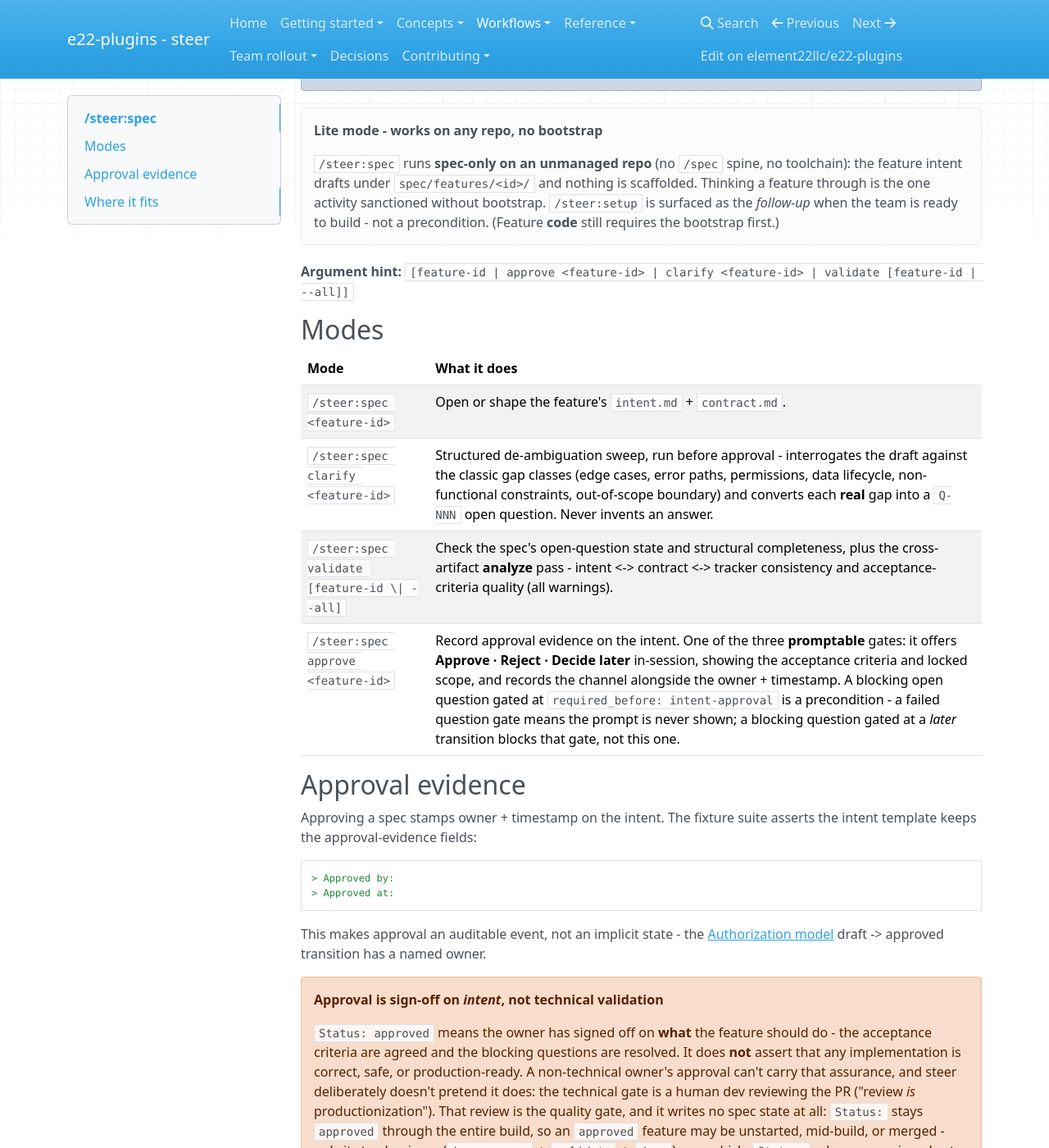
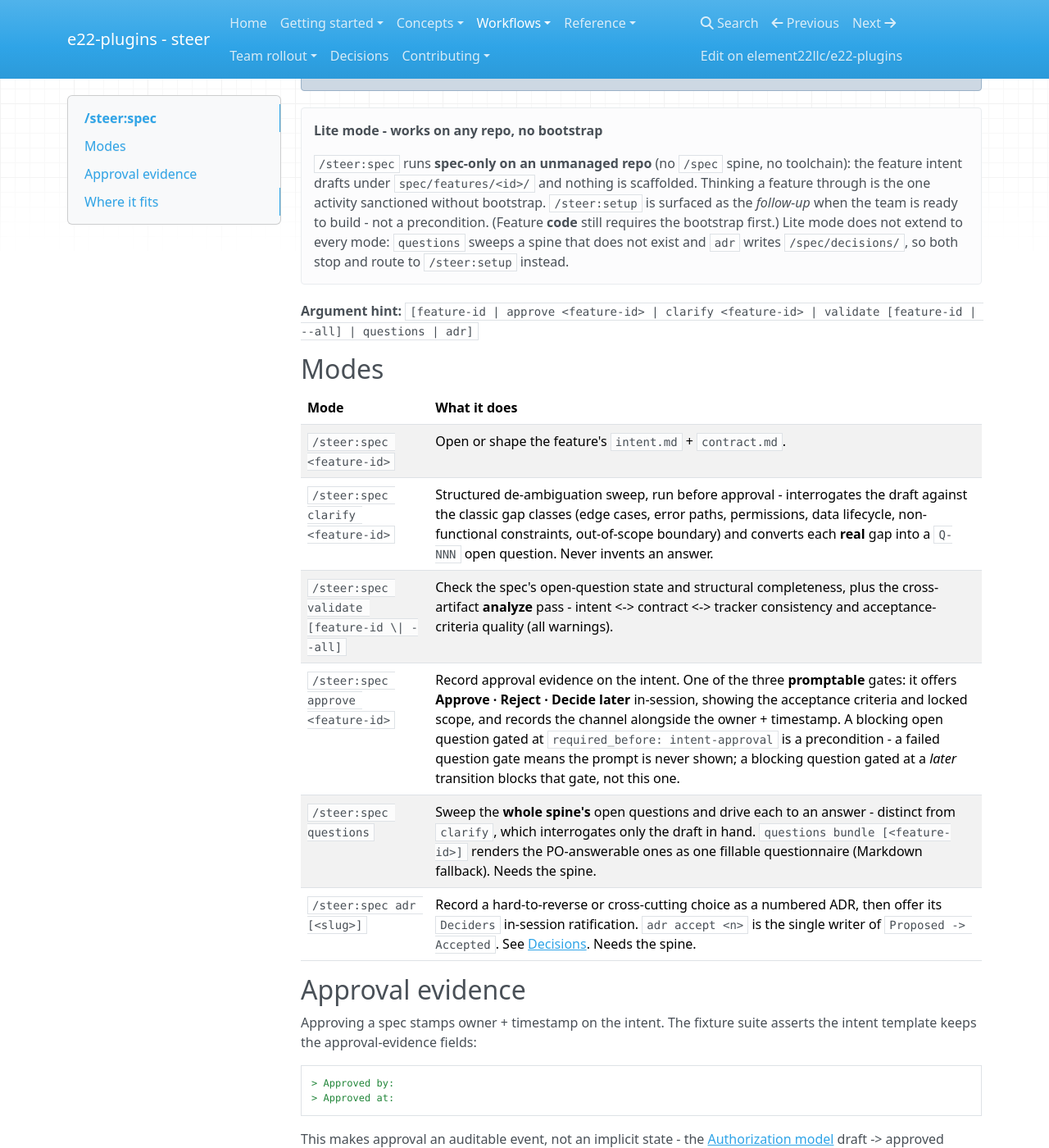
Before and after one commit to element22llc/e22-plugins, an MkDocs documentation site: the page built from docs/workflows/spec.md, in a window 1280 px wide and 1400 px high, scrolled down 272 px. Shown: the whole window at 82% size. Built offline with MkDocs 1.6.1, drawn with Linux system fonts in a browser that asks for light colours; nearby versions of some CDN libraries.

Commit message:
fix(skills): gate the question sweep on a stamped spine
`questions` had no spine check at all. Its gather step greps `spec/vision.md`,
`spec/features/*/intent.md` and `spec/PRODUCTIONIZATION.md`; on an unmanaged
repo those match nothing, and step 3's "if there are none, say so and stop"
turns *nothing was searched* into *nothing to answer*. A sweep that reports a
clean bill of health because it looked at no files is the worst way for a check
to fail, because it reads as good news.

Step 0 now requires the stamp and routes to `/steer:setup`, the gate `adr` has
carried since it was written. It belongs in the skill, not in the new
`/steer:spec questions` door: `/steer:issues` and `/steer:intake` reach the
sweep directly, so a door-level gate would miss precisely the callers that can
hand it a spine-less repo. No bootstrap exception - unlike `adr`, nothing
invokes this mid-install.

Found while writing the fold's lite-mode paragraph, which claimed both modes
gate "exactly as the owning skills already do". Half of that was true; the
paragraph now says which half and why the enforcement sits where it does.

The docs follow: the workflows page gains the two modes it never listed, its
lite-mode tip gains the carve-out, and the sdlc lifecycle table stops presenting
questions and adr as sibling skills.

Co-Authored-By: Claude Opus 5 (1M context) <noreply@anthropic.com>

```diff
--- a/docs/workflows/spec.md
+++ b/docs/workflows/spec.md
@@ -16,9 +16,11 @@ approval evidence.
     is scaffolded. Thinking a feature through is the one activity sanctioned
     without bootstrap. `/steer:setup` is surfaced as the *follow-up* when the team
     is ready to build - not a precondition. (Feature **code** still requires the
-    bootstrap first.)
+    bootstrap first.) Lite mode does not extend to every mode: `questions` sweeps
+    a spine that does not exist and `adr` writes `/spec/decisions/`, so both stop
+    and route to `/steer:setup` instead.
 
-**Argument hint:** `[feature-id | approve <feature-id> | clarify <feature-id> | validate [feature-id | --all]]`
+**Argument hint:** `[feature-id | approve <feature-id> | clarify <feature-id> | validate [feature-id | --all] | questions | adr]`
 
 ## Modes
 
@@ -28,6 +30,8 @@ approval evidence.
 | `/steer:spec clarify <feature-id>` | Structured de-ambiguation sweep, run before approval - interrogates the draft against the classic gap classes (edge cases, error paths, permissions, data lifecycle, non-functional constraints, out-of-scope boundary) and converts each **real** gap into a `Q-NNN` open question. Never invents an answer. |
 | `/steer:spec validate [feature-id \| --all]` | Check the spec's open-question state and structural completeness, plus the cross-artifact **analyze** pass - intent <-> contract <-> tracker consistency and acceptance-criteria quality (all warnings). |
 | `/steer:spec approve <feature-id>` | Record approval evidence on the intent. One of the three **promptable** gates: it offers **Approve · Reject · Decide later** in-session, showing the acceptance criteria and locked scope, and records the channel alongside the owner + timestamp. A blocking open question gated at `required_before: intent-approval` is a precondition - a failed question gate means the prompt is never shown; a blocking question gated at a *later* transition blocks that gate, not this one. |
+| `/steer:spec questions` | Sweep the **whole spine's** open questions and drive each to an answer - distinct from `clarify`, which interrogates only the draft in hand. `questions bundle [<feature-id>]` renders the PO-answerable ones as one fillable questionnaire (Markdown fallback). Needs the spine. |
+| `/steer:spec adr [<slug>]` | Record a hard-to-reverse or cross-cutting choice as a numbered ADR, then offer its `Deciders` in-session ratification. `adr accept <n>` is the single writer of `Proposed -> Accepted`. See [Decisions](../decisions/index.md). Needs the spine. |
 
 ## Approval evidence
 
```
Also changed, not shown: docs/concepts/sdlc.md (+2 -2 lines), docs/decisions/index.md (+5 -4 lines), docs/reference/skills.md (+1 -1 lines), plugins/steer/skills/adr/SKILL.md (+1 -1 lines), plugins/steer/skills/questions/SKILL.md (+10 -0 lines), plugins/steer/skills/spec/SKILL.md (+4 -2 lines), plugins/steer/templates/agents/skills/steer-adr/SKILL.md (+1 -1 lines), plugins/steer/templates/agents/skills/steer-questions/SKILL.md (+10 -0 lines), plugins/steer/templates/agents/skills/steer-spec/SKILL.md (+4 -2 lines), 1 other file.
